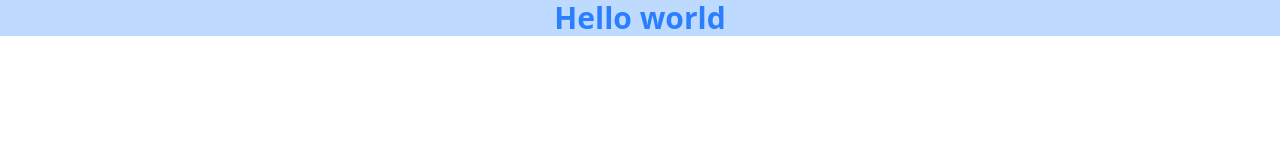
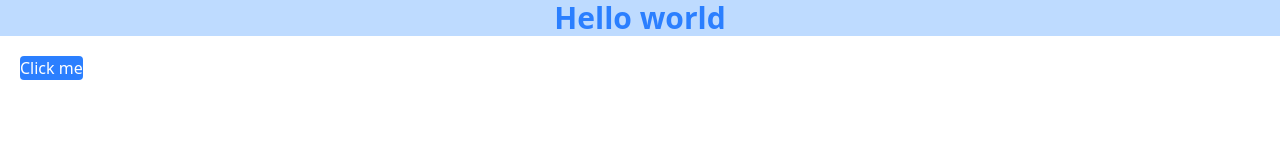
Before and after one commit to ashi3009/test2, a plain HTML site: page index.html in a window 1280 px wide. Drawn offline with nearby package versions, Linux system fonts and the light colour scheme.

Commit message:
added button

```diff
--- a/index.html
+++ b/index.html
@@ -8,5 +8,6 @@
 </head>
 <body>
     <h1 class="text-3xl font-bold  bg-blue-200 text-blue-500 text-center"> Hello world</h1>
+    <button class="bg-blue-500 text-white rounded my-5 ms-5">Click me</button>
 </body>
 </html>
```
